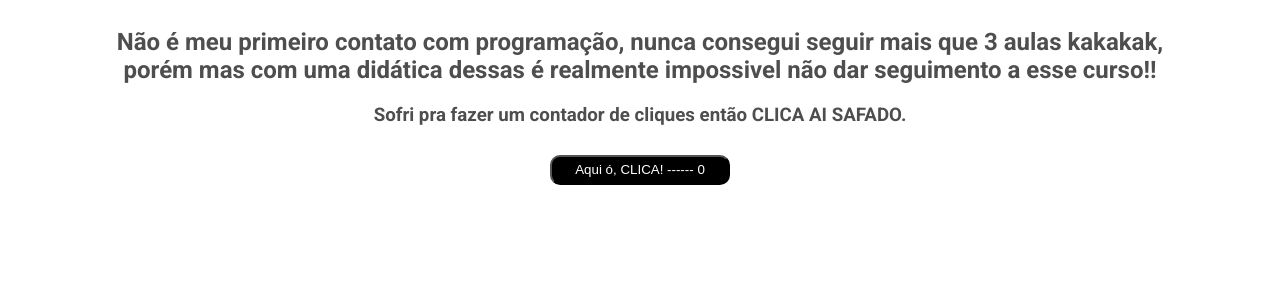
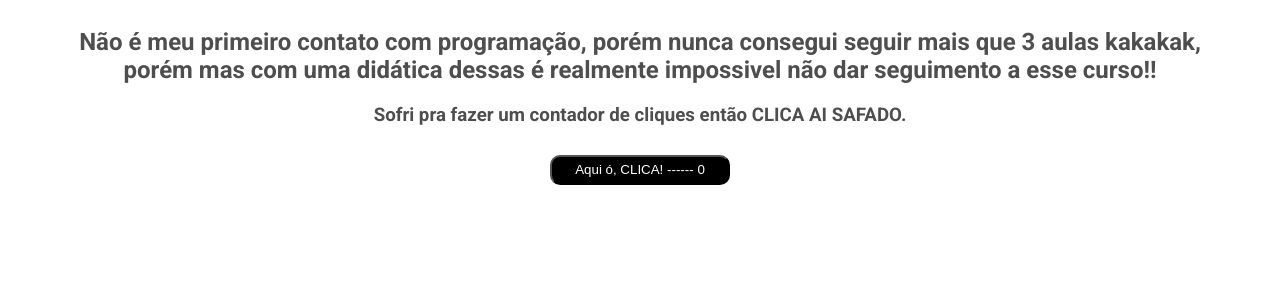
Before and after one commit to IIIJHORDANIII/.dev-, a Next.js app: page / in a window 1280 px wide. Shown: the top 300 px of the page. Built offline with nearby package versions, Linux system fonts and the light colour scheme.

Commit message:
concerto

```diff
--- a/pages/index.js
+++ b/pages/index.js
@@ -12,7 +12,7 @@ function Home() {
 
     return <div className={Styles.container}>
                 <div className={Styles.cont}>
-                    <h2 className={Styles.texto}>Não é meu primeiro contato com programação, nunca consegui seguir mais que 3 aulas kakakak,<br/> porém mas com uma didática dessas é realmente impossivel não dar seguimento a esse curso!!
+                    <h2 className={Styles.texto}>Não é meu primeiro contato com programação, porém nunca consegui seguir mais que 3 aulas kakakak,<br/> porém mas com uma didática dessas é realmente impossivel não dar seguimento a esse curso!!
                     </h2>
                     <h3 className={Styles.texto}> Sofri pra fazer um contador de cliques então CLICA AI SAFADO. </h3>
                     <div>
```
